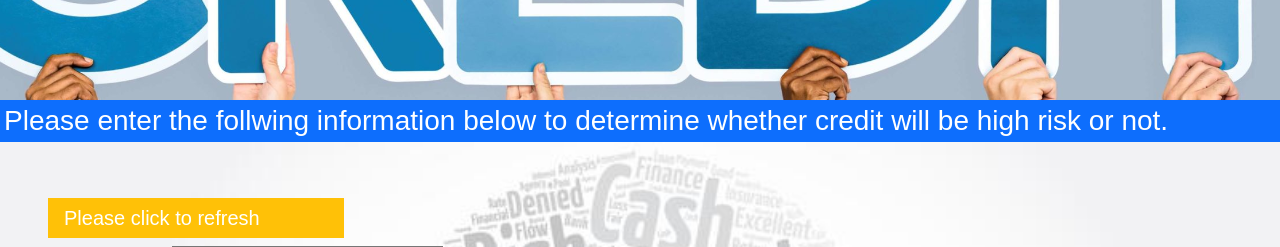
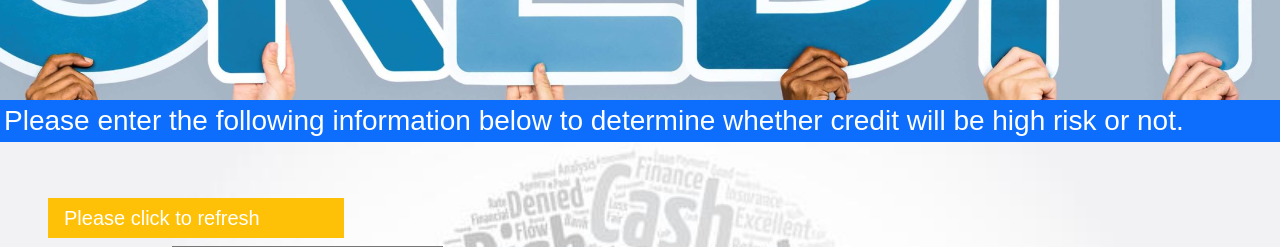
Before and after one commit to pandeysudip/credit-risk, a Flask app: page / in a window 1280 px wide. Shown: the part 436-683 px from the top of the page. Run offline with Flask 2, Linux system fonts and the light colour scheme; some libraries are stand-ins or nearby versions.

Commit message:
updating html

```diff
--- a/templates/index.html
+++ b/templates/index.html
@@ -31,7 +31,7 @@
 
         </div>
         <section id="back2" class="">
-            <h3 class='text-white bg-primary p-1 '>Please enter the follwing information below to determine whether credit will be high risk or not. </h3>
+            <h3 class='text-white bg-primary p-1 '>Please enter the following information below to determine whether credit will be high risk or not. </h3>
             <div class= "p-5" >
                 <div class="col-md-3 bg-warning">
                     <h2 role="presentation" class="nav-item">
```
